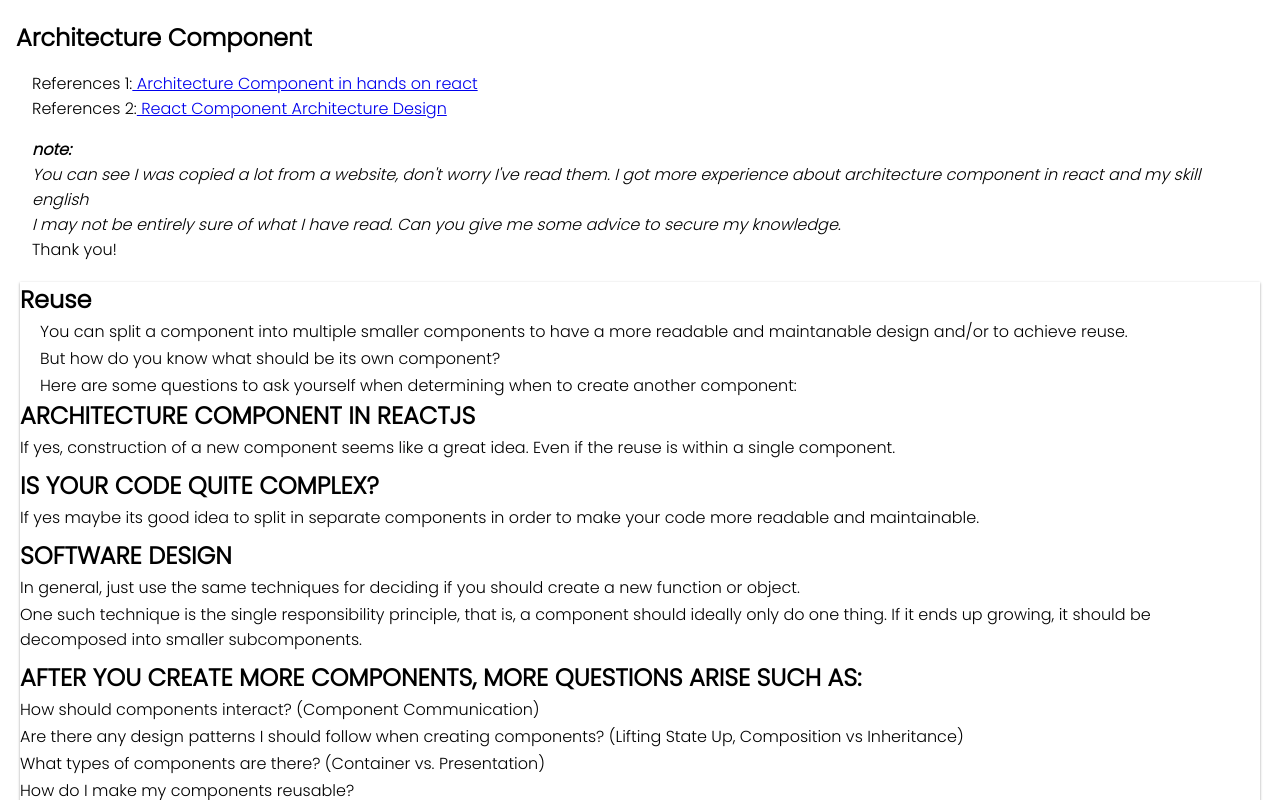
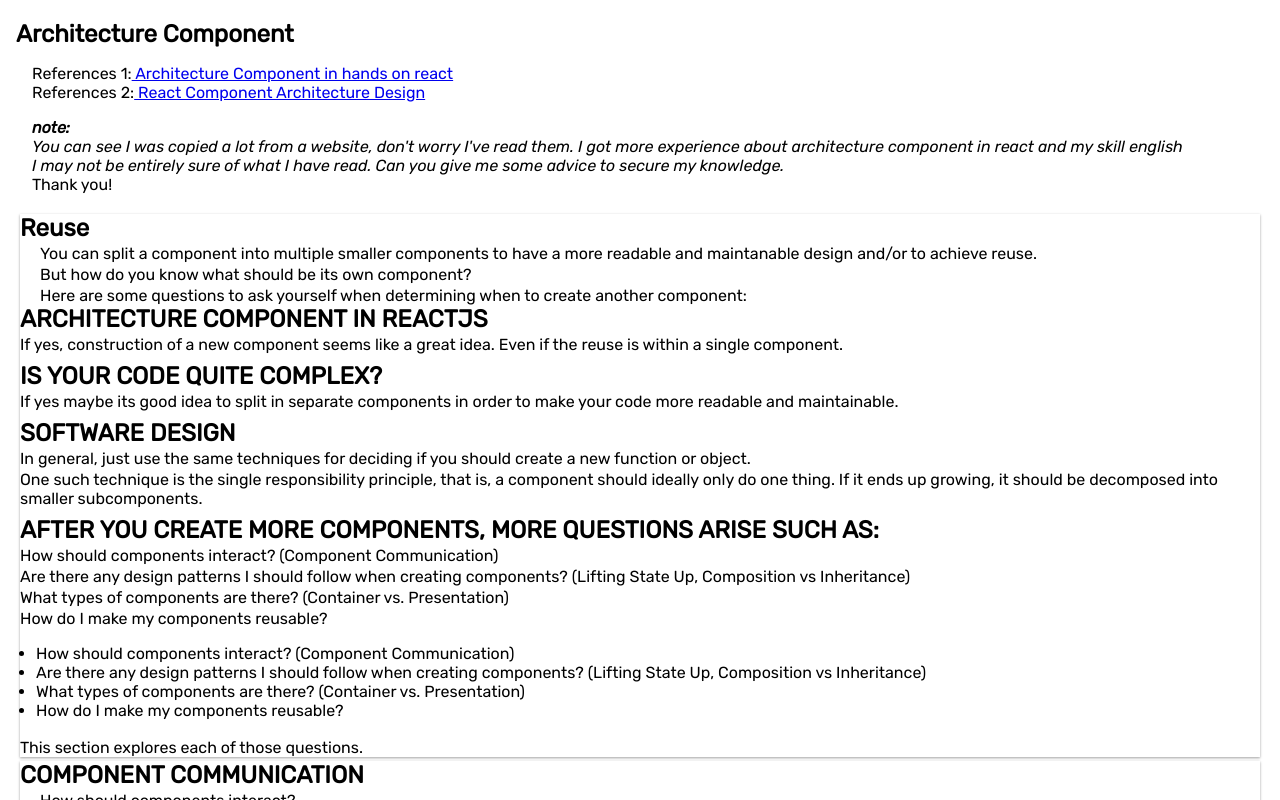
Before and after one commit to darth-wyvern/Trainning-ReactJS-Base, a React (Create React App) app: page / in a window 1280 px wide. Shown: the top 800 px of the page. Built offline with nearby package versions, Linux system fonts and the light colour scheme; the HTML template or start-up script is replaced by a standard one.

Commit message:
change font global

```diff
--- a/src/App.css
+++ b/src/App.css
@@ -1,8 +1,10 @@
-@import url('https://fonts.googleapis.com/css2?family=Poppins:wght@300&display=swap');
+  @import url('https://fonts.googleapis.com/css2?family=Rubik:ital,wght@0,300;0,400;1,300;1,400&display=swap');
 
 * {
   padding: 0;
   margin: 0;
   box-sizing: border-box;
-  font-family: 'Poppins', sans-serif;
+  font-family: 'rubik',helvetica,arial,sans-serif;
+  outline: none;
+  transition: all .2s;
 }
```
